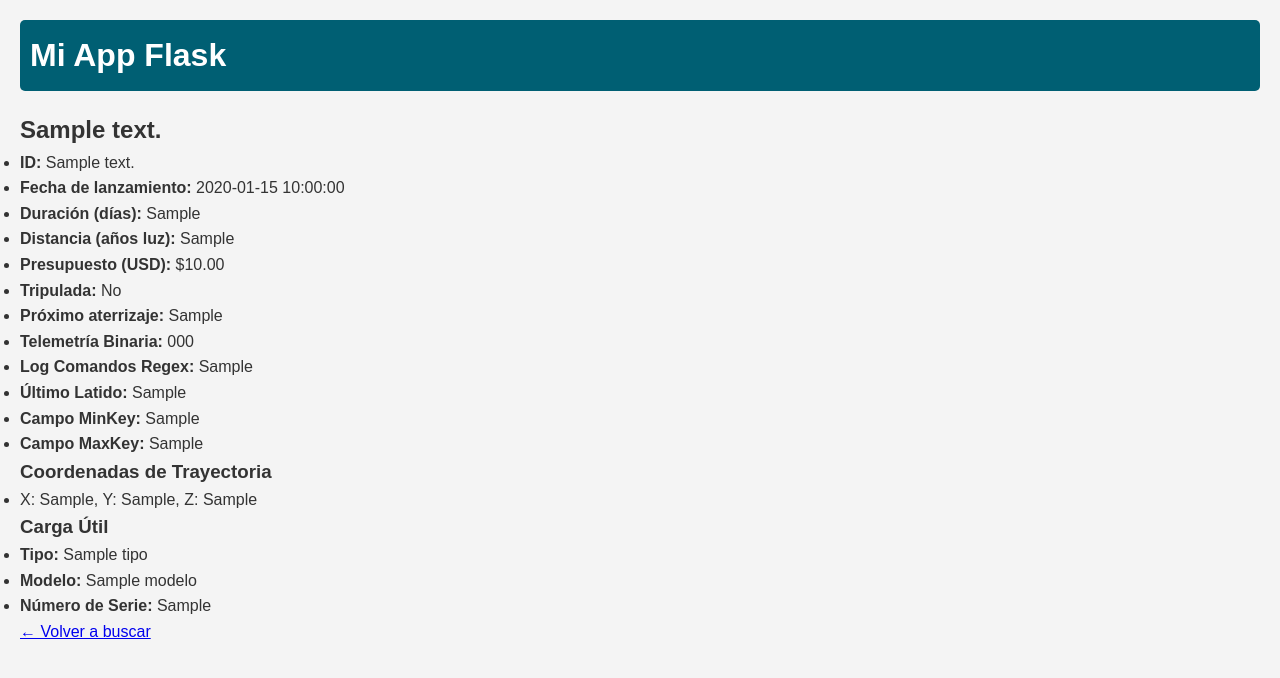
After one commit to sergiojs14/Proyecto_Flask, a Flask app: template templates/mision.html in a window 1280 px wide. The commit adds this page. Shown: the top 678 px of the page. Run offline with Flask 3, Linux system fonts and the light colour scheme; the template is opened without the code that fills it: most values are stand-ins (such as "Sample title", 1, 10 or a date in 2020).

Commit message:
Add files via upload

```diff
--- /dev/null
+++ b/templates/mision.html
@@ -0,0 +1,37 @@
+{% extends 'base.html' %}
+
+{% block title %}{{ mision.nombreMision }}{% endblock %}
+
+{% block content %}
+  <h2>{{ mision.nombreMision }}</h2>
+  <ul>
+    <li><strong>ID:</strong> {{ mision.idMision }}</li>
+    <li><strong>Fecha de lanzamiento:</strong> {{ mision.fechaLanzamiento }}</li>
+    <li><strong>Duración (días):</strong> {{ mision.duracionDias }}</li>
+    <li><strong>Distancia (años luz):</strong> {{ mision.distanciaAniosLuz }}</li>
+    <li><strong>Presupuesto (USD):</strong> ${{ '%.2f'|format(mision.presupuestoUSD) }}</li>
+    <li><strong>Tripulada:</strong> {{ 'Sí' if mision.esTripulada else 'No' }}</li>
+    <li><strong>Próximo aterrizaje:</strong> {{ mision.proximoAterrizaje or 'N/A' }}</li>
+    <li><strong>Telemetría Binaria:</strong> {{ mision.telemetriaBinaria }}</li>
+    <li><strong>Log Comandos Regex:</strong> {{ mision.logComandosRegex }}</li>
+    <li><strong>Último Latido:</strong> {{ mision.ultimoLatido }}</li>
+    <li><strong>Campo MinKey:</strong> {{ mision.campoMinKey }}</li>
+    <li><strong>Campo MaxKey:</strong> {{ mision.campoMaxKey }}</li>
+  </ul>
+
+  <h3>Coordenadas de Trayectoria</h3>
+  <ul>
+    {% for punto in mision.coordenadasTrayectoria %}
+      <li>X: {{ punto.x }}, Y: {{ punto.y }}, Z: {{ punto.z }}</li>
+    {% endfor %}
+  </ul>
+
+  <h3>Carga Útil</h3>
+  <ul>
+    <li><strong>Tipo:</strong> {{ mision.cargaUtil.tipo }}</li>
+    <li><strong>Modelo:</strong> {{ mision.cargaUtil.modelo }}</li>
+    <li><strong>Número de Serie:</strong> {{ mision.cargaUtil.numeroSerie }}</li>
+  </ul>
+
+  <p><a href="{{ url_for('xxxs') }}">&larr; Volver a buscar</a></p>
+{% endblock %}
```
Also changed, not shown: templates/listaxxxs.html (+26 -6 lines), templates/xxxs.html (+9 -5 lines).
